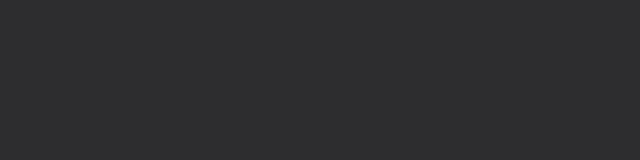
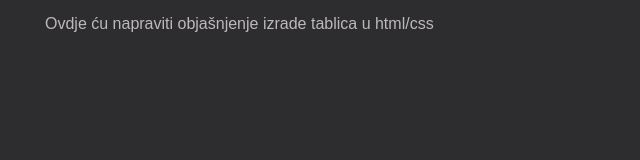
Before and after one commit to MajaGF/My-1st-web-page, a plain HTML site: page tablice.html in a window 1280 px wide. Shown: the whole page, without its empty margins (0-640 px from the left). Drawn offline with Linux system fonts and the light colour scheme.

Commit message:
adding stuff

```diff
--- a/tablice.html
+++ b/tablice.html
@@ -17,5 +17,5 @@
     rel="stylesheet"-->
   </head>
 
-  <body></body>
+  <body>Ovdje ću napraviti objašnjenje izrade tablica u html/css</body>
 </html>
```
